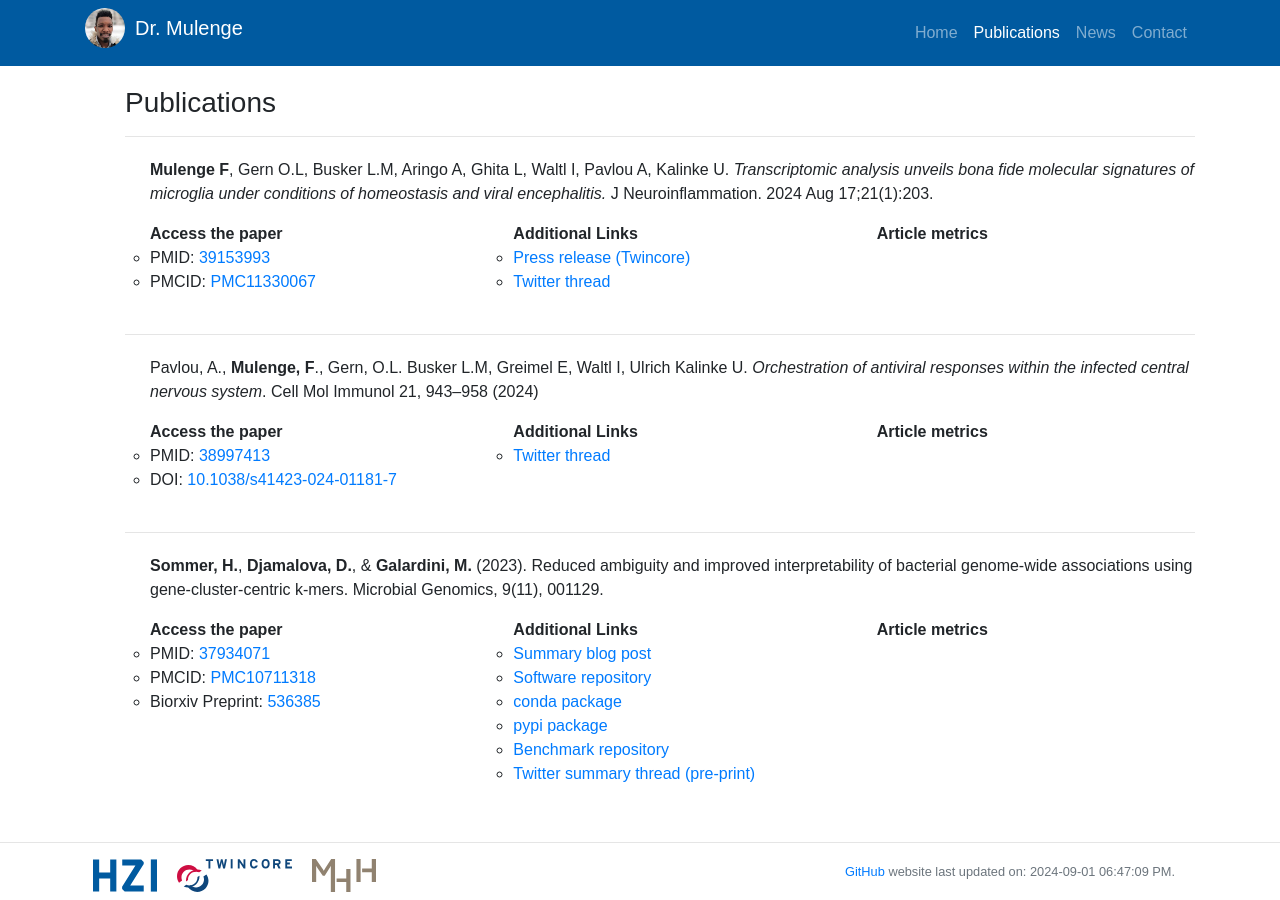
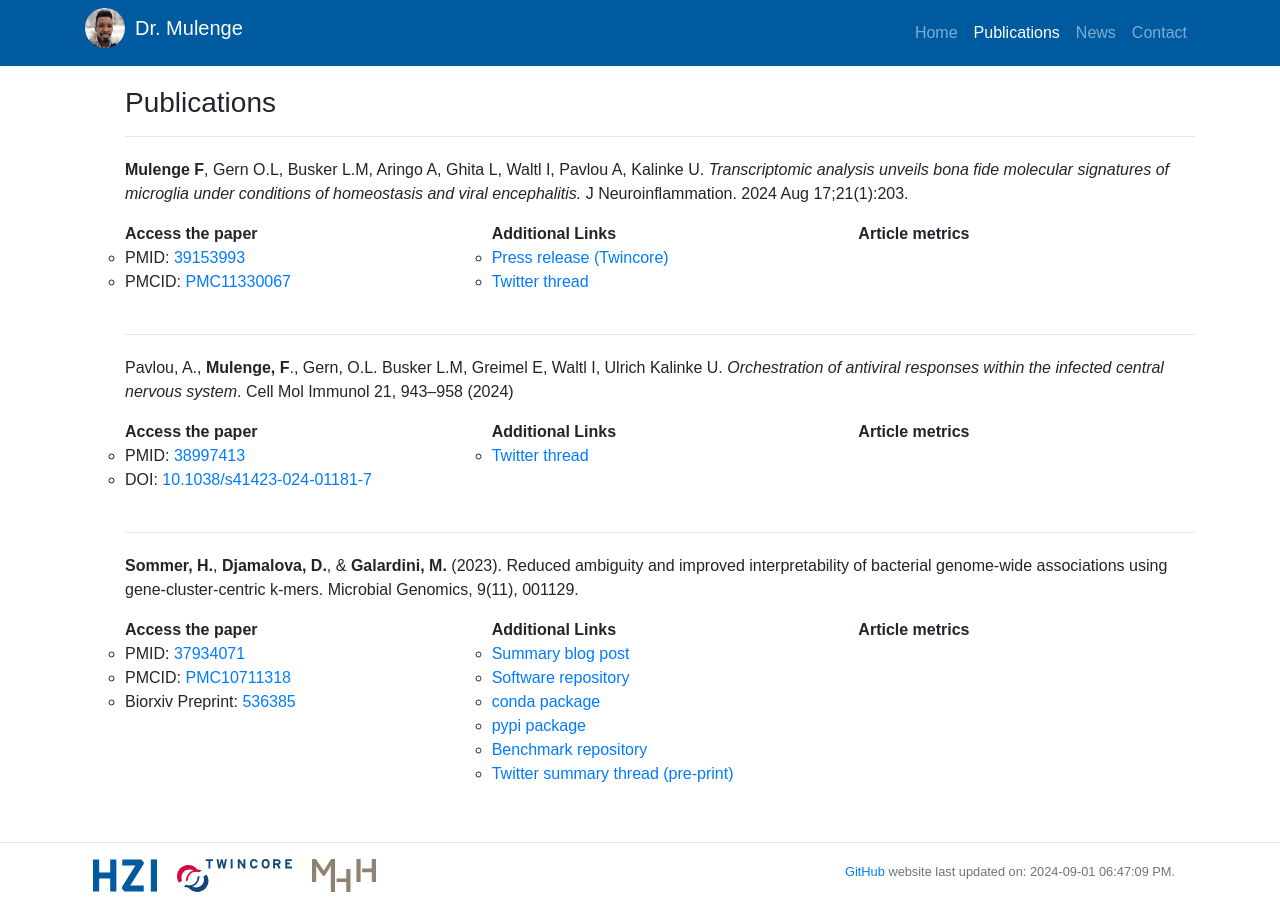
Before and after one commit to fmulenge/fmulenge.github.io, a Jekyll site: the page built from publications/index.html, in a window 1280 px wide. Built offline with Jekyll 4.4.1, drawn with Linux system fonts in a browser that asks for light colours; comment, search, counter and statistics services are not loaded.

Commit message:
Update index.html

```diff
--- a/publications/index.html
+++ b/publications/index.html
@@ -16,7 +16,7 @@ group: publications
 {% for publication in site.data.publications %}
 <hr>
 <div class="row" style="padding-top: 5px; margin-top: - 5px;">
-	<ul class="col-md-15">
+	<ul class="col">
 	        <!--div style="font-size: 100%; font-weight: bolder !important; width: 100%">{{ publication.title | markdownify }}</div> -->
 		<div>{{ publication.citation | markdownify }}</div>
 	<div class="row">
```
